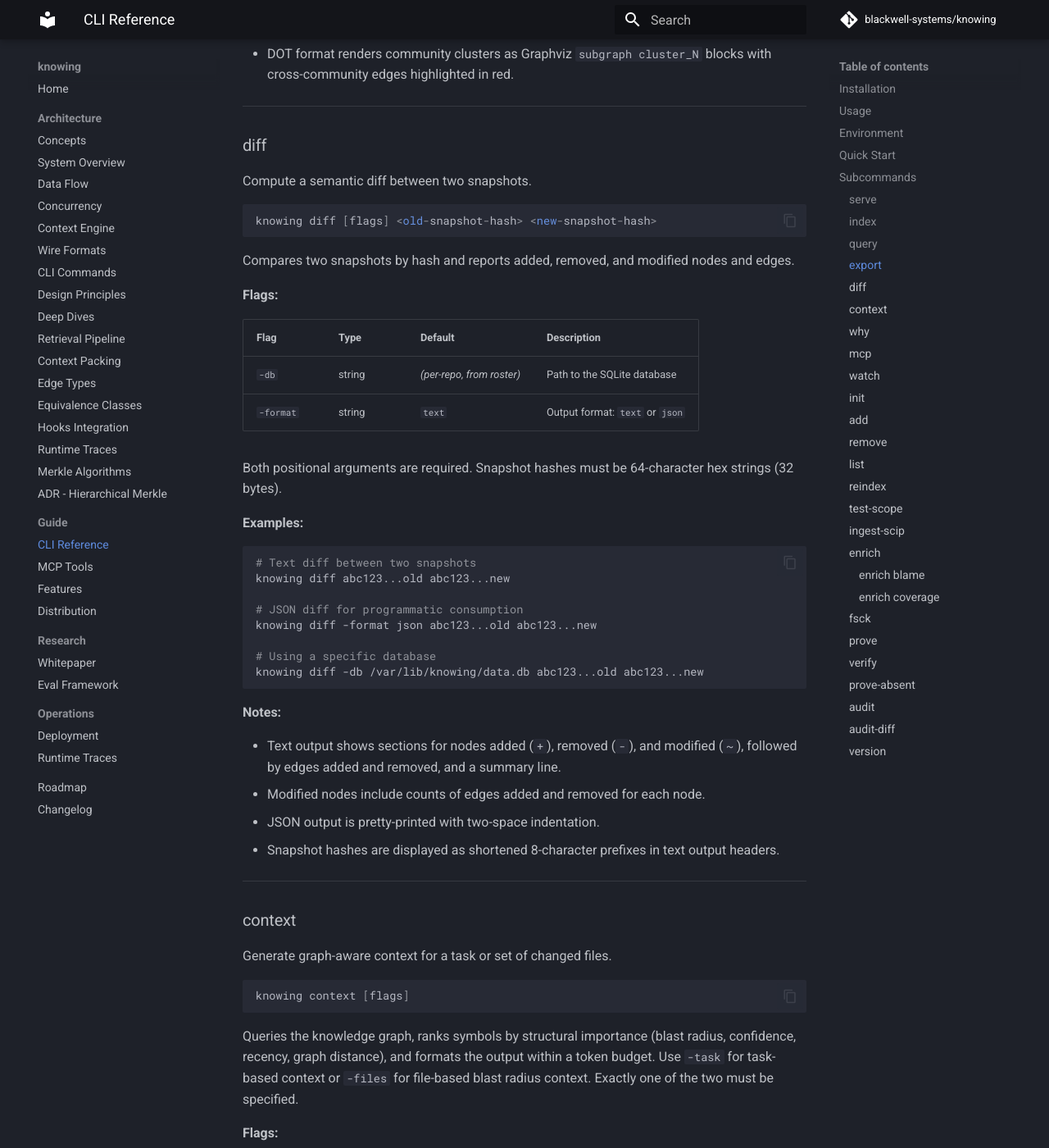
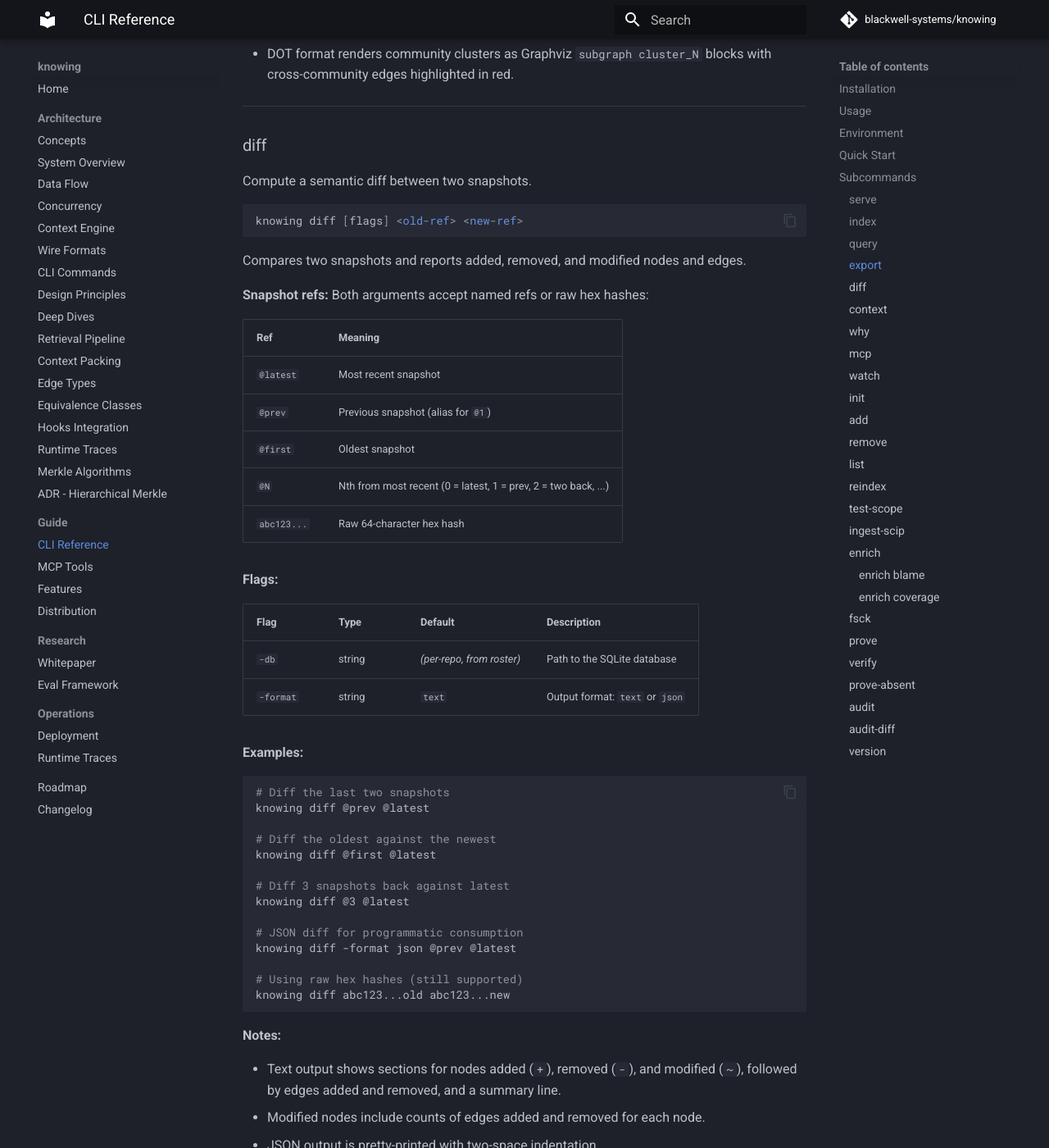
Before and after one commit to blackwell-systems/knowing, an MkDocs documentation site: the page built from docs/guide/cli.md, in a window 1280 px wide and 1400 px high, scrolled down 6083 px. Shown: the whole window at 82% size. Built offline with MkDocs 1.6.1 and Material for MkDocs 9.7.7, drawn with Linux system fonts in a browser that asks for light colours; comment, search, counter and statistics services are not loaded; some of the changed text lies outside the part shown.

Commit message:
docs: update changelog and CLI docs with named snapshot refs

````diff
--- a/docs/guide/cli.md
+++ b/docs/guide/cli.md
@@ -271,11 +271,20 @@ knowing export -db /tmp/test.db -repo github.com/org/repo
 Compute a semantic diff between two snapshots.
 
 ```
-knowing diff [flags] <old-snapshot-hash> <new-snapshot-hash>
+knowing diff [flags] <old-ref> <new-ref>
 ```
 
-Compares two snapshots by hash and reports added, removed, and modified nodes
-and edges.
+Compares two snapshots and reports added, removed, and modified nodes and edges.
+
+**Snapshot refs:** Both arguments accept named refs or raw hex hashes:
+
+| Ref | Meaning |
+|-----|---------|
+| `@latest` | Most recent snapshot |
+| `@prev` | Previous snapshot (alias for `@1`) |
+| `@first` | Oldest snapshot |
+| `@N` | Nth from most recent (0 = latest, 1 = prev, 2 = two back, ...) |
+| `abc123...` | Raw 64-character hex hash |
 
 **Flags:**
 
@@ -284,20 +293,23 @@ and edges.
 | `-db` | string | *(per-repo, from roster)* | Path to the SQLite database |
 | `-format` | string | `text` | Output format: `text` or `json` |
 
-Both positional arguments are required. Snapshot hashes must be 64-character
-hex strings (32 bytes).
-
 **Examples:**
 
 ```bash
-# Text diff between two snapshots
-knowing diff abc123...old abc123...new
+# Diff the last two snapshots
+knowing diff @prev @latest
+
+# Diff the oldest against the newest
+knowing diff @first @latest
+
+# Diff 3 snapshots back against latest
+knowing diff @3 @latest
 
 # JSON diff for programmatic consumption
-knowing diff -format json abc123...old abc123...new
+knowing diff -format json @prev @latest
 
-# Using a specific database
-knowing diff -db /var/lib/knowing/data.db abc123...old abc123...new
+# Using raw hex hashes (still supported)
+knowing diff abc123...old abc123...new
 ```
 
 **Notes:**
@@ -1114,10 +1126,12 @@ knowing audit -max-edges 1000 -repo github.com/org/repo
 Compare two audit point snapshots: added and removed edge counts, change classification, and edge type breakdown.
 
 ```
-knowing audit-diff <old-snapshot> <new-snapshot> [-o report.json]
+knowing audit-diff <old-ref> <new-ref> [-o report.json]
 ```
 
-Compares two snapshot hashes and reports how the cross-package edge set changed between them. Each changed edge is classified by type: `behavioral` (call or import edges changed), `structural` (implements or reference edges changed), `runtime_drift` (runtime-observed edges changed), or `metadata_only` (only confidence or provenance changed, not the edge itself).
+Compares two snapshots and reports how the cross-package edge set changed between them. Each changed edge is classified by type: `behavioral` (call or import edges changed), `structural` (implements or reference edges changed), `runtime_drift` (runtime-observed edges changed), or `metadata_only` (only confidence or provenance changed, not the edge itself).
+
+**Snapshot refs:** Same as `diff`: `@latest`, `@prev`, `@first`, `@N`, or raw hex hash.
 
 **Flags:**
 
@@ -1127,16 +1141,17 @@ Compares two snapshot hashes and reports how the cross-package edge set changed
 | `-repo` | string | *(auto-detect)* | Repository URL |
 | `-o` | string | *(stdout)* | Write report to file instead of stdout |
 
-Both positional arguments are required and must be 64-character hex snapshot hashes.
-
 **Examples:**
 
 ```bash
-# Compare two quarterly audit snapshots
+# Compare last two snapshots
+knowing audit-diff @prev @latest -o latest-changes.json
+
+# Compare two quarterly audit snapshots by hash
 knowing audit-diff abc123... def456... -o q1-q2-diff.json
 
-# Write the diff to stdout for piping
-knowing audit-diff $Q1_SNAPSHOT $Q2_SNAPSHOT
+# Pipe to stdout
+knowing audit-diff @prev @latest
 ```
 
 **Notes:**
````
Also changed, not shown: CHANGELOG.md (+7 -0 lines), 1 other file.
